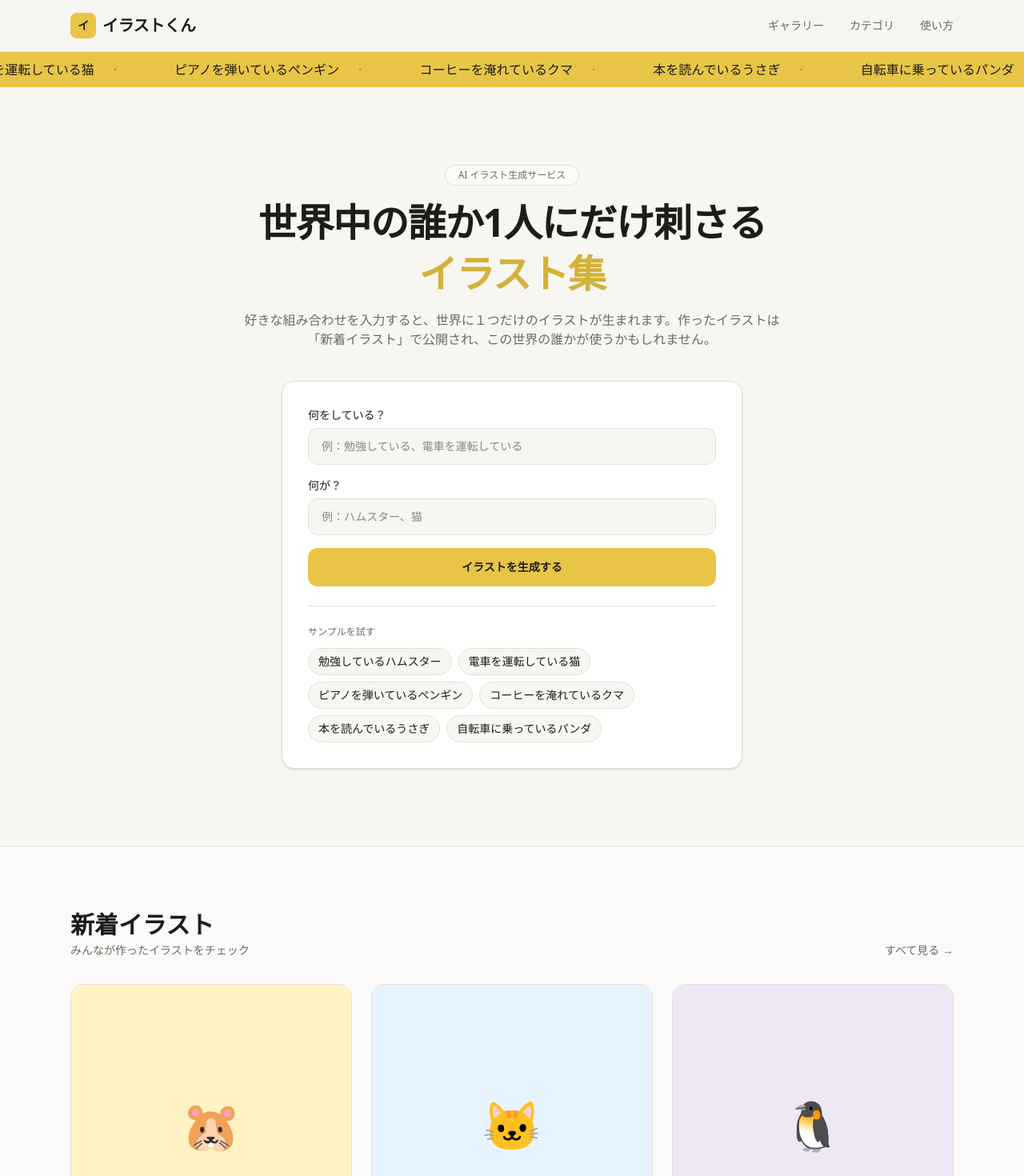
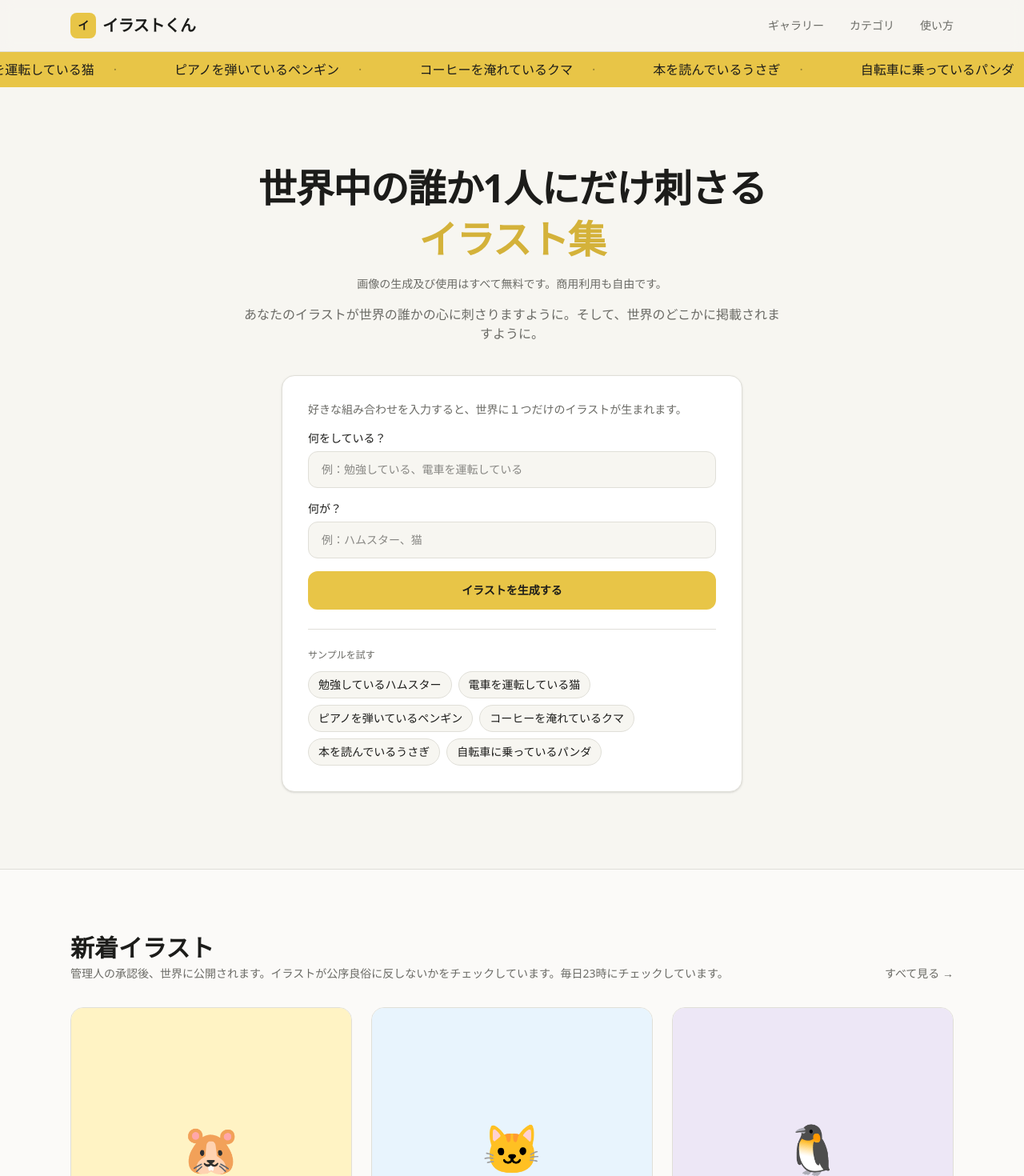
Before and after one commit to ki8mu7ra5/illustkun, a Next.js app: page / in a window 1280 px wide. Shown: the top 1470 px of the page at 80% size. Built offline with nearby package versions, Linux system fonts and the light colour scheme.

Commit message:
update catchcopy

```diff
--- a/app/page.tsx
+++ b/app/page.tsx
@@ -120,20 +120,23 @@ export default function Home() {
         {/* 3 & 4. Hero + Generation Form */}
         <section className="mx-auto max-w-6xl px-4 py-16 sm:px-6 sm:py-24">
           <div className="mx-auto max-w-2xl text-center">
-            <p className="mb-4 inline-block rounded-full border border-border bg-white/60 px-4 py-1 text-xs font-medium text-muted">
-              AI イラスト生成サービス
-            </p>
             <h1 className="text-3xl font-bold leading-tight tracking-tight sm:text-5xl">
               世界中の誰か1人にだけ刺さる
               <span className="mt-1 block text-accent-hover">イラスト集</span>
             </h1>
+            <p className="mt-4 text-xs text-muted sm:text-sm">
+              画像の生成及び使用はすべて無料です。商用利用も自由です。
+            </p>
             <p className="mt-4 text-sm text-muted sm:text-base">
-              好きな組み合わせを入力すると、世界に１つだけのイラストが生まれます。作ったイラストは「新着イラスト」で公開され、この世界の誰かが使うかもしれません。
+              あなたのイラストが世界の誰かの心に刺さりますように。そして、世界のどこかに掲載されますように。
             </p>
           </div>
 
           <div className="mx-auto mt-10 max-w-xl rounded-2xl border border-border bg-white p-6 shadow-sm sm:p-8">
             <div className="space-y-4">
+              <p className="text-sm text-muted">
+                好きな組み合わせを入力すると、世界に１つだけのイラストが生まれます。
+              </p>
               <div>
                 <label htmlFor="action" className="mb-1.5 block text-sm font-medium">
                   何をしている？
@@ -195,7 +198,9 @@ export default function Home() {
             <div className="mb-8 flex items-end justify-between">
               <div>
                 <h2 className="text-2xl font-bold sm:text-3xl">新着イラスト</h2>
-                <p className="mt-1 text-sm text-muted">みんなが作ったイラストをチェック</p>
+                <p className="mt-1 text-sm text-muted">
+                  管理人の承認後、世界に公開されます。イラストが公序良俗に反しないかをチェックしています。毎日23時にチェックしています。
+                </p>
               </div>
               <a href="#" className="hidden text-sm font-medium text-muted hover:text-foreground sm:block">
                 すべて見る →
```
